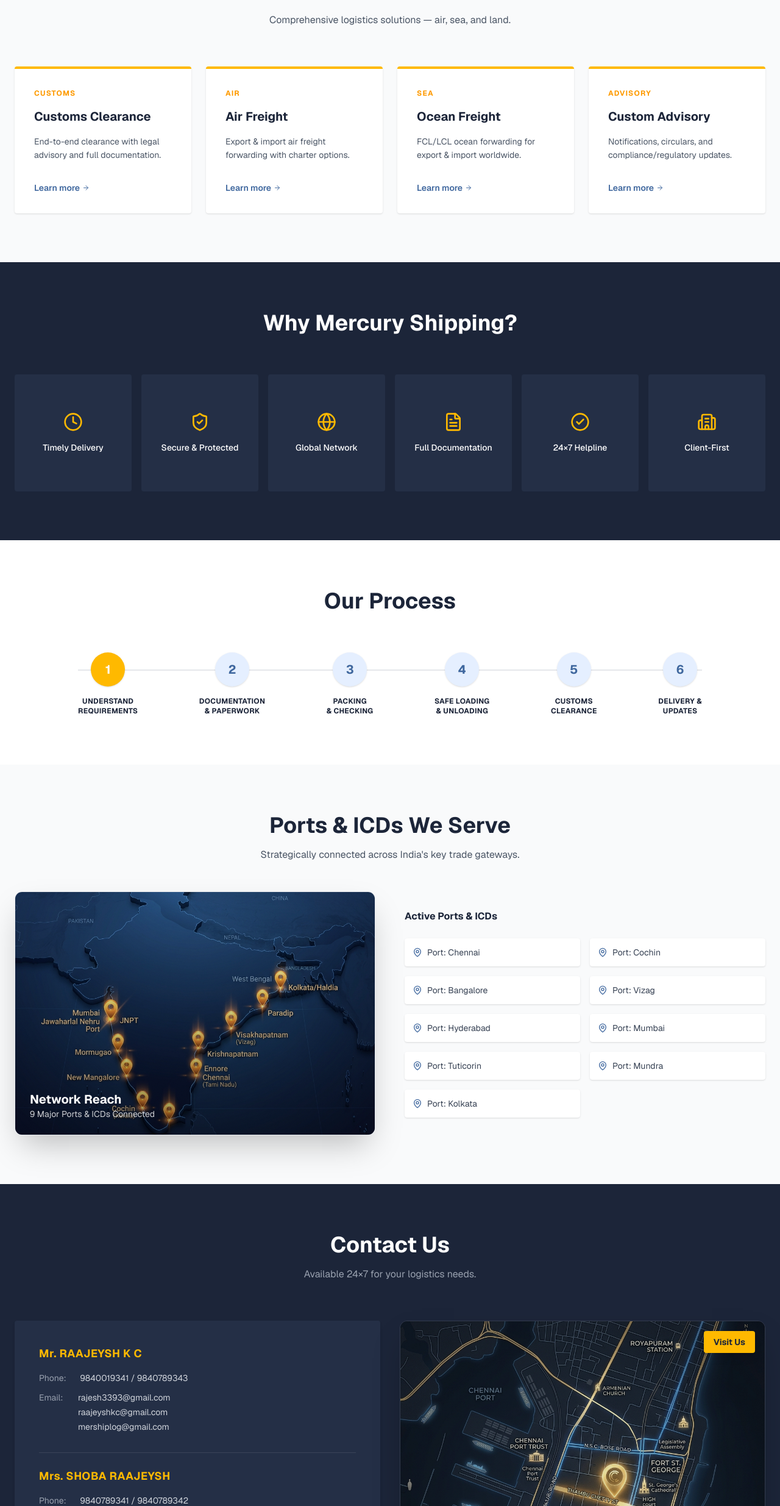
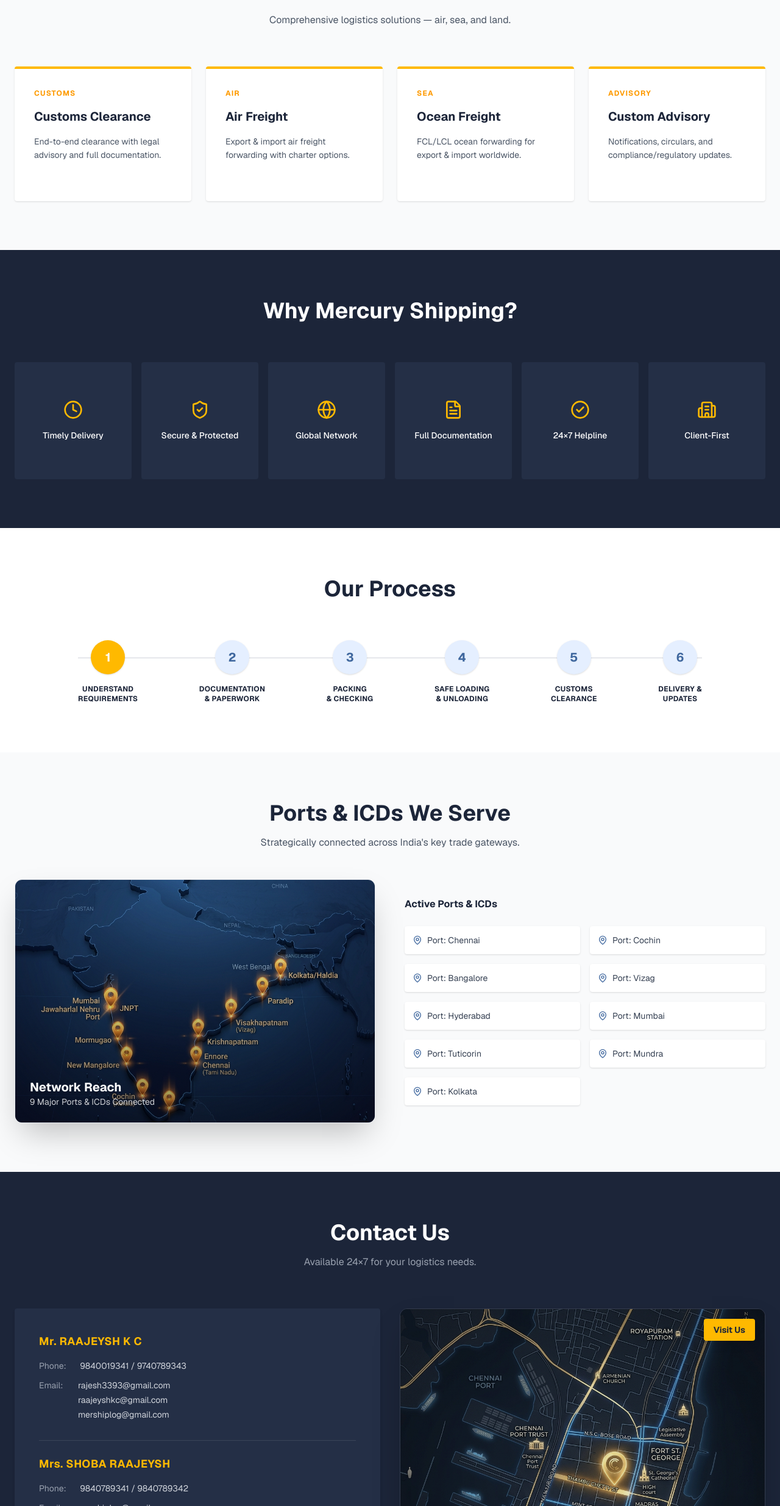
Before and after one commit to akasshmanikandan/mership, a Next.js app: page / in a window 1280 px wide. Shown: the part 937-3407 px from the top of the page at 61% size. Built offline with nearby package versions, Linux system fonts and the light colour scheme.

Commit message:
learn more removed in services

```diff
--- a/app/page.tsx
+++ b/app/page.tsx
@@ -367,7 +367,7 @@
               <h3 className="text-xl font-bold text-[#1c2539] mb-4">Customs Clearance</h3>
               <p className="text-gray-600 text-sm flex-grow mb-8 leading-relaxed">End-to-end clearance with legal advisory and full documentation.</p>
               <Link href="#" className="text-[#3f679e] text-sm font-semibold flex items-center gap-1 hover:text-amber-500 transition-colors">
-                Learn more <ArrowRight className="w-3 h-3" />
+
               </Link>
             </div>
 
@@ -377,7 +377,7 @@
               <h3 className="text-xl font-bold text-[#1c2539] mb-4">Air Freight</h3>
               <p className="text-gray-600 text-sm flex-grow mb-8 leading-relaxed">Export & import air freight forwarding with charter options.</p>
               <Link href="#" className="text-[#3f679e] text-sm font-semibold flex items-center gap-1 hover:text-amber-500 transition-colors">
-                Learn more <ArrowRight className="w-3 h-3" />
+
               </Link>
             </div>
 
@@ -387,7 +387,7 @@
               <h3 className="text-xl font-bold text-[#1c2539] mb-4">Ocean Freight</h3>
               <p className="text-gray-600 text-sm flex-grow mb-8 leading-relaxed">FCL/LCL ocean forwarding for export & import worldwide.</p>
               <Link href="#" className="text-[#3f679e] text-sm font-semibold flex items-center gap-1 hover:text-amber-500 transition-colors">
-                Learn more <ArrowRight className="w-3 h-3" />
+
               </Link>
             </div>
 
@@ -397,7 +397,7 @@
               <h3 className="text-xl font-bold text-[#1c2539] mb-4">Custom Advisory</h3>
               <p className="text-gray-600 text-sm flex-grow mb-8 leading-relaxed">Notifications, circulars, and compliance/regulatory updates.</p>
               <Link href="#" className="text-[#3f679e] text-sm font-semibold flex items-center gap-1 hover:text-amber-500 transition-colors">
-                Learn more <ArrowRight className="w-3 h-3" />
+
               </Link>
             </div>
           </div>
@@ -535,7 +535,7 @@
               <div>
                 <h3 className="text-lg font-bold mb-4 text-amber-400 tracking-wide">Mr. RAAJEYSH K C</h3>
                 <div className="space-y-3 text-gray-300 text-sm">
-                  <p><span className="text-gray-400 inline-block w-16">Phone:</span> 9840019341 / 9840789343</p>
+                  <p><span className="text-gray-400 inline-block w-16">Phone:</span> 9840019341 / 9740789343</p>
                   <div className="flex items-start">
                     <span className="text-gray-400 inline-block w-16">Email:</span>
                     <div className="flex flex-col space-y-1">
```
